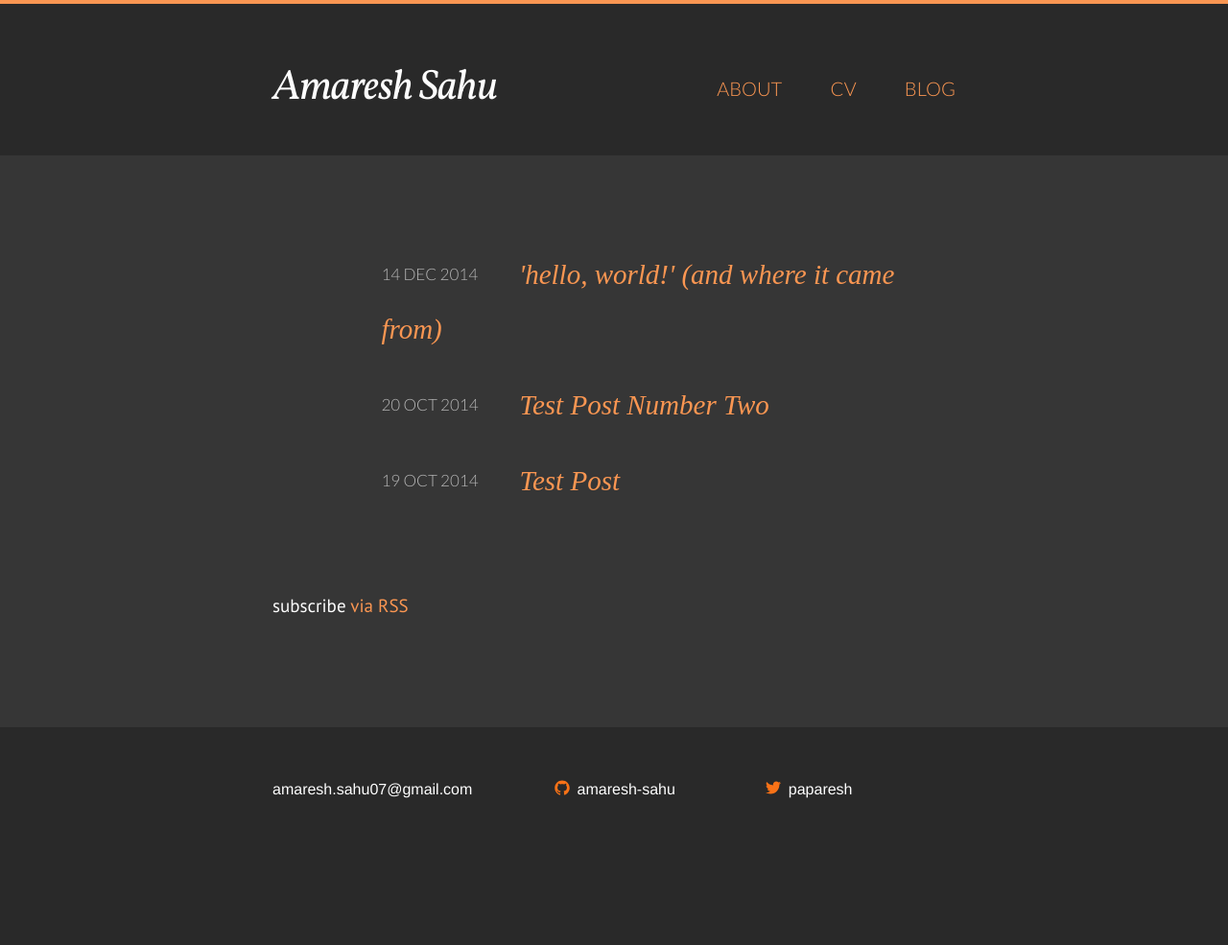
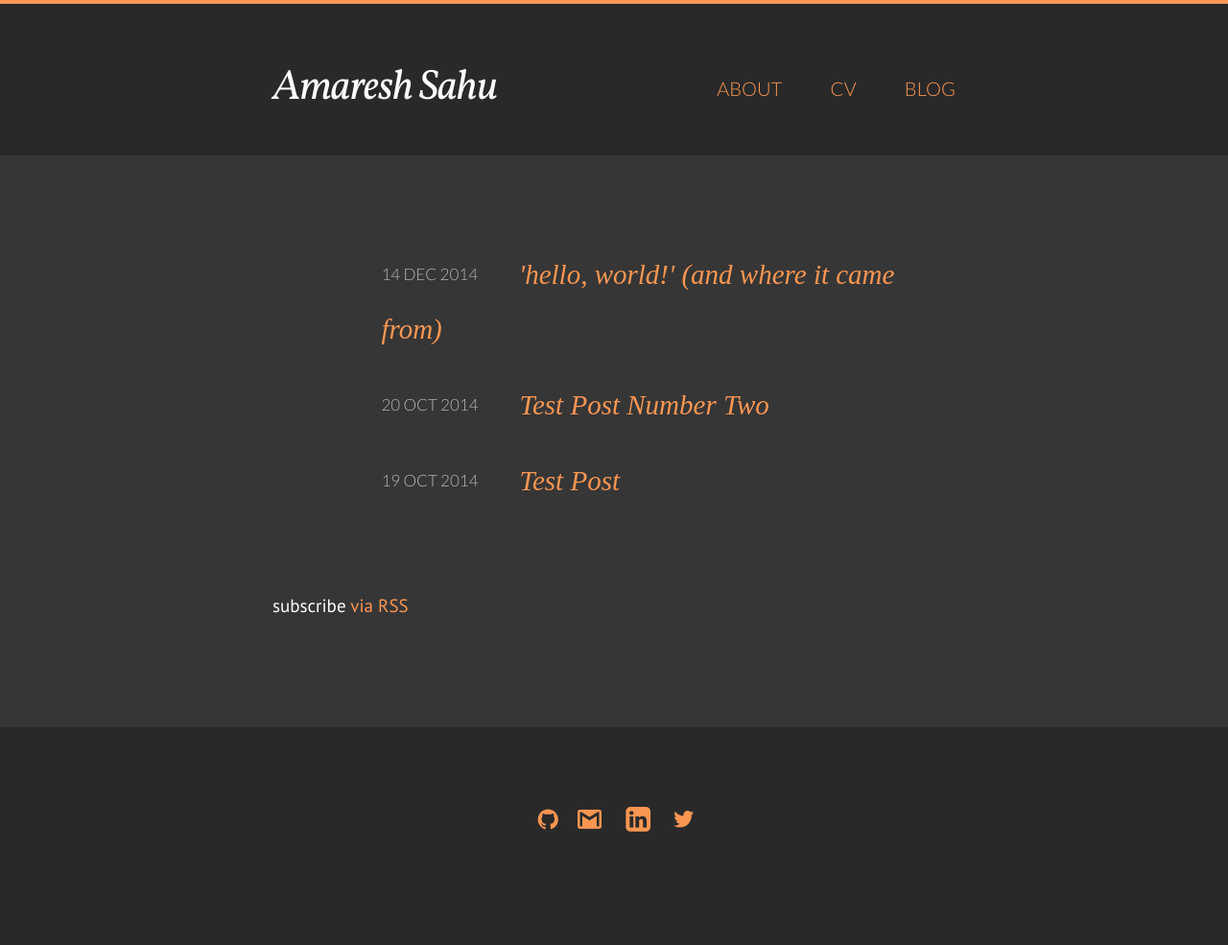
Before and after one commit to amaresh-sahu/amaresh-sahu.github.io, a Jekyll site: the page built from index.html, in a window 1280 px wide. Shown: the whole page at 96% size. Built offline with Jekyll 4.4.1, drawn with Linux system fonts in a browser that asks for light colours; some web fonts are replaced; before the commit the page ends 953 px from its top, so only the background shows below that.

Commit message:
Added icon fonts to footer

```diff
--- a/_includes/footer.html
+++ b/_includes/footer.html
@@ -1,13 +1,27 @@
 <footer class="site-footer">
+
+  <a href="https://github.com/{{ site.github_username }}">
+  <span class="icon-github17"></span>
+  </a>
+  <a href="mailto:{{ site.email }}">
+  <span class="icon-gmail3"></span>
+  </a>
+  <a href="https://www.linkedin.com/pub/amaresh-sahu/96/5ab/73">
+  <span class="icon-linkedin9"></span>
+  </a>
+  <a href="https://twitter.com/{{ site.twitter_username }}">
+  <span class="icon-twitter8"></span>
+  </a>
+
+<!--
 
   <div class="wrapper">
 
-    <!--<h2 class="footer-heading">{{ site.title }}</h2>-->
 
     <div class="footer-col-wrapper">
       <div class="footer-col  footer-col-1">
         <ul class="contact-list">
-          <!--<li>{{ site.title }}</li>-->
+
           <li><a href="mailto:{{ site.email }}">{{ site.email }}</a></li>
         </ul>
       </div>
@@ -16,7 +30,7 @@
           {% if site.github_username %}
           <li>
             <a href="https://github.com/{{ site.github_username }}">
-              <span class="icon  icon--github">
+              <span class="icon  icon github">
                 <svg viewBox="0 0 16 16">
                   <path fill="#828282" d="M7.999,0.431c-4.285,0-7.76,3.474-7.76,7.761 c0,3.428,2.223,6.337,5.307,7.363c0.388,0.071,0.53-0.168,0.53-0.374c0-0.184-0.007-0.672-0.01-1.32 c-2.159,0.469-2.614-1.04-2.614-1.04c-0.353-0.896-0.862-1.135-0.862-1.135c-0.705-0.481,0.053-0.472,0.053-0.472 c0.779,0.055,1.189,0.8,1.189,0.8c0.692,1.186,1.816,0.843,2.258,0.645c0.071-0.502,0.271-0.843,0.493-1.037 C4.86,11.425,3.049,10.76,3.049,7.786c0-0.847,0.302-1.54,0.799-2.082C3.768,5.507,3.501,4.718,3.924,3.65 c0,0,0.652-0.209,2.134,0.796C6.677,4.273,7.34,4.187,8,4.184c0.659,0.003,1.323,0.089,1.943,0.261 c1.482-1.004,2.132-0.796,2.132-0.796c0.423,1.068,0.157,1.857,0.077,2.054c0.497,0.542,0.798,1.235,0.798,2.082 c0,2.981-1.814,3.637-3.543,3.829c0.279,0.24,0.527,0.713,0.527,1.437c0,1.037-0.01,1.874-0.01,2.129 c0,0.208,0.14,0.449,0.534,0.373c3.081-1.028,5.302-3.935,5.302-7.362C15.76,3.906,12.285,0.431,7.999,0.431z"/>
                 </svg>
@@ -28,21 +42,6 @@
             </a>
           </li>
           {% endif %}
-          <!--
-          {% if site.twitter_username %}
-          <li>
-            <a href="https://twitter.com/{{ site.twitter_username }}">
-              <span class="icon  icon(dash)(dash)twitter">
-                <svg viewBox="0 0 16 16">
-                  <path fill="#828282" d="M15.969,3.058c-0.586,0.26-1.217,0.436-1.878,0.515c0.675-0.405,1.194-1.045,1.438-1.809
-                  c-0.632,0.375-1.332,0.647-2.076,0.793c-0.596-0.636-1.446-1.033-2.387-1.033c-1.806,0-3.27,1.464-3.27,3.27 c0,0.256,0.029,0.506,0.085,0.745C5.163,5.404,2.753,4.102,1.14,2.124C0.859,2.607,0.698,3.168,0.698,3.767 c0,1.134,0.577,2.135,1.455,2.722C1.616,6.472,1.112,6.325,0.671,6.08c0,0.014,0,0.027,0,0.041c0,1.584,1.127,2.906,2.623,3.206 C3.02,9.402,2.731,9.442,2.433,9.442c-0.211,0-0.416-0.021-0.615-0.059c0.416,1.299,1.624,2.245,3.055,2.271 c-1.119,0.877-2.529,1.4-4.061,1.4c-0.264,0-0.524-0.015-0.78-0.046c1.447,0.928,3.166,1.469,5.013,1.469 c6.015,0,9.304-4.983,9.304-9.304c0-0.142-0.003-0.283-0.009-0.423C14.976,4.29,15.531,3.714,15.969,3.058z"/>
-                </svg>
-              </span>
-
-              <span class="username">{{ site.twitter_username }}</span>
-            </a>
-          </li>
-          {% endif %} -->
         </ul>
       </div>
 
@@ -51,7 +50,7 @@
           {% if site.twitter_username %}
           <li>
             <a href="https://twitter.com/{{ site.twitter_username }}">
-              <span class="icon  icon--twitter">
+              <span class="icon  icon twitter">
                 <svg viewBox="0 0 16 16">
                   <path fill="#828282" d="M15.969,3.058c-0.586,0.26-1.217,0.436-1.878,0.515c0.675-0.405,1.194-1.045,1.438-1.809
                   c-0.632,0.375-1.332,0.647-2.076,0.793c-0.596-0.636-1.446-1.033-2.387-1.033c-1.806,0-3.27,1.464-3.27,3.27 c0,0.256,0.029,0.506,0.085,0.745C5.163,5.404,2.753,4.102,1.14,2.124C0.859,2.607,0.698,3.168,0.698,3.767 c0,1.134,0.577,2.135,1.455,2.722C1.616,6.472,1.112,6.325,0.671,6.08c0,0.014,0,0.027,0,0.041c0,1.584,1.127,2.906,2.623,3.206 C3.02,9.402,2.731,9.442,2.433,9.442c-0.211,0-0.416-0.021-0.615-0.059c0.416,1.299,1.624,2.245,3.055,2.271 c-1.119,0.877-2.529,1.4-4.061,1.4c-0.264,0-0.524-0.015-0.78-0.046c1.447,0.928,3.166,1.469,5.013,1.469 c6.015,0,9.304-4.983,9.304-9.304c0-0.142-0.003-0.283-0.009-0.423C14.976,4.29,15.531,3.714,15.969,3.058z"/>
@@ -65,11 +64,8 @@
           {% endif %}
         </ul>
       </div>
-      <!--<div class="footer-col  footer-col-3">
-        <p class="text">{{ site.description }}</p>
-      </div>-->
     </div>
 
   </div>
-
+-->
 </footer>
--- a/_sass/_base.scss
+++ b/_sass/_base.scss
@@ -198,3 +198,42 @@ pre {
         }
     }
 }
+
+
+@font-face {
+    font-family: 'icomoon';
+    src:url('../fonts/icomoon.eot?gogvxe');
+    src:url('../fonts/icomoon.eot?#iefixgogvxe') format('embedded-opentype'),
+        url('../fonts/icomoon.woff?gogvxe') format('woff'),
+        url('../fonts/icomoon.ttf?gogvxe') format('truetype'),
+        url('../fonts/icomoon.svg?gogvxe#icomoon') format('svg');
+    font-weight: normal;
+    font-style: normal;
+}
+
+[class^="icon-"], [class*=" icon-"] {
+    font-family: 'icomoon';
+    speak: none;
+    font-style: normal;
+    font-weight: normal;
+    font-variant: normal;
+    text-transform: none;
+    line-height: 1;
+
+    /* Better Font Rendering =========== */
+    -webkit-font-smoothing: antialiased;
+    -moz-osx-font-smoothing: grayscale;
+}
+
+.icon-github17:before {
+    content: "\e600";
+}
+.icon-gmail3:before {
+    content: "\e601";
+}
+.icon-linkedin9:before {
+    content: "\e602";
+}
+.icon-twitter8:before {
+    content: "\e603";
+}
--- a/_sass/_layout.scss
+++ b/_sass/_layout.scss
@@ -103,8 +103,16 @@
 .site-footer {
     padding-top: $site-footer-padding-top;
     padding-bottom: $site-footer-padding-bottom;
+    text-align: center;
+    font-size: $site-footer-font-size;
+    a {
+        &:not(:first-child) {
+            margin-left: $site-footer-icon-spacing;
+        }
+    }
 }
 
+/*
 .footer-heading {
     margin-bottom: $site-footer-margin-bottom;
 }
@@ -168,7 +176,7 @@
         width:         calc(100% - (#{$spacing-unit} / 2));
     }
 }
-
+*/
 
 
 /**
--- a/css/main.scss
+++ b/css/main.scss
@@ -59,15 +59,16 @@ $site-title-margin-bottom: 0;
 $site-title-float: left;
 $site-title-font-variant: small-caps;
 $site-title-color: $text-grey-white;
-$site-title-hover-color: $text-grey-light;
+$site-title-hover-color: $text-grey-dark-white;
 
 
 
 // site-footer
 
-$site-footer-padding-top: 50px;
-$site-footer-padding-bottom: 70px;
-$site-footer-font-size: 16px;
+$site-footer-padding-top: 70px;
+$site-footer-padding-bottom: 100px;
+$site-footer-font-size: 30px;
+$site-footer-icon-spacing: 5px;
 $site-footer-margin-bottom: 22px;
 $site-footer-font-color: $text-grey-white;
 $site-footer-font-color-hover: $text-grey-light;
@@ -204,27 +205,18 @@ $on-laptop:        800px;
 	-moz-osx-font-smoothing: grayscale;
 }
 
-.icon-email103:before {
+.icon-home78:before {
+	content: "\e604";
+}
+.icon-github17:before {
 	content: "\e600";
 }
-.icon-twitter:before {
+.icon-gmail3:before {
 	content: "\e601";
 }
-.icon-twitter2:before {
+.icon-linkedin9:before {
 	content: "\e602";
 }
-.icon-github:before {
+.icon-twitter8:before {
 	content: "\e603";
 }
-.icon-github2:before {
-	content: "\e604";
-}
-.icon-linkedin:before {
-	content: "\e605";
-}
-.icon-linkedin2:before {
-	content: "\e606";
-}
-.icon-linkedin3:before {
-	content: "\e607";
-}
```
Also changed, not shown: fonts/icomoon.ttf, fonts/icomoon.woff, 2 other files.
